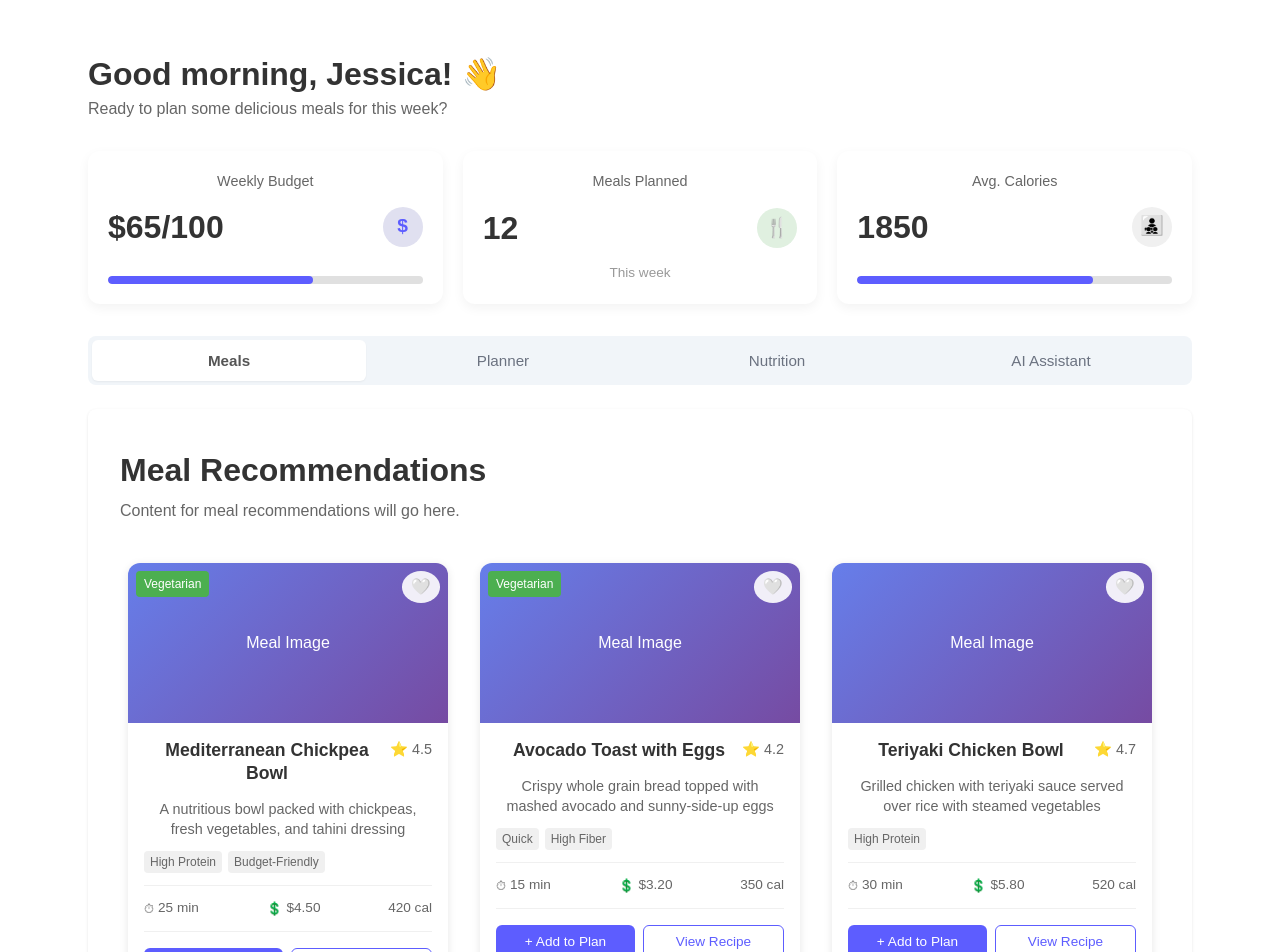
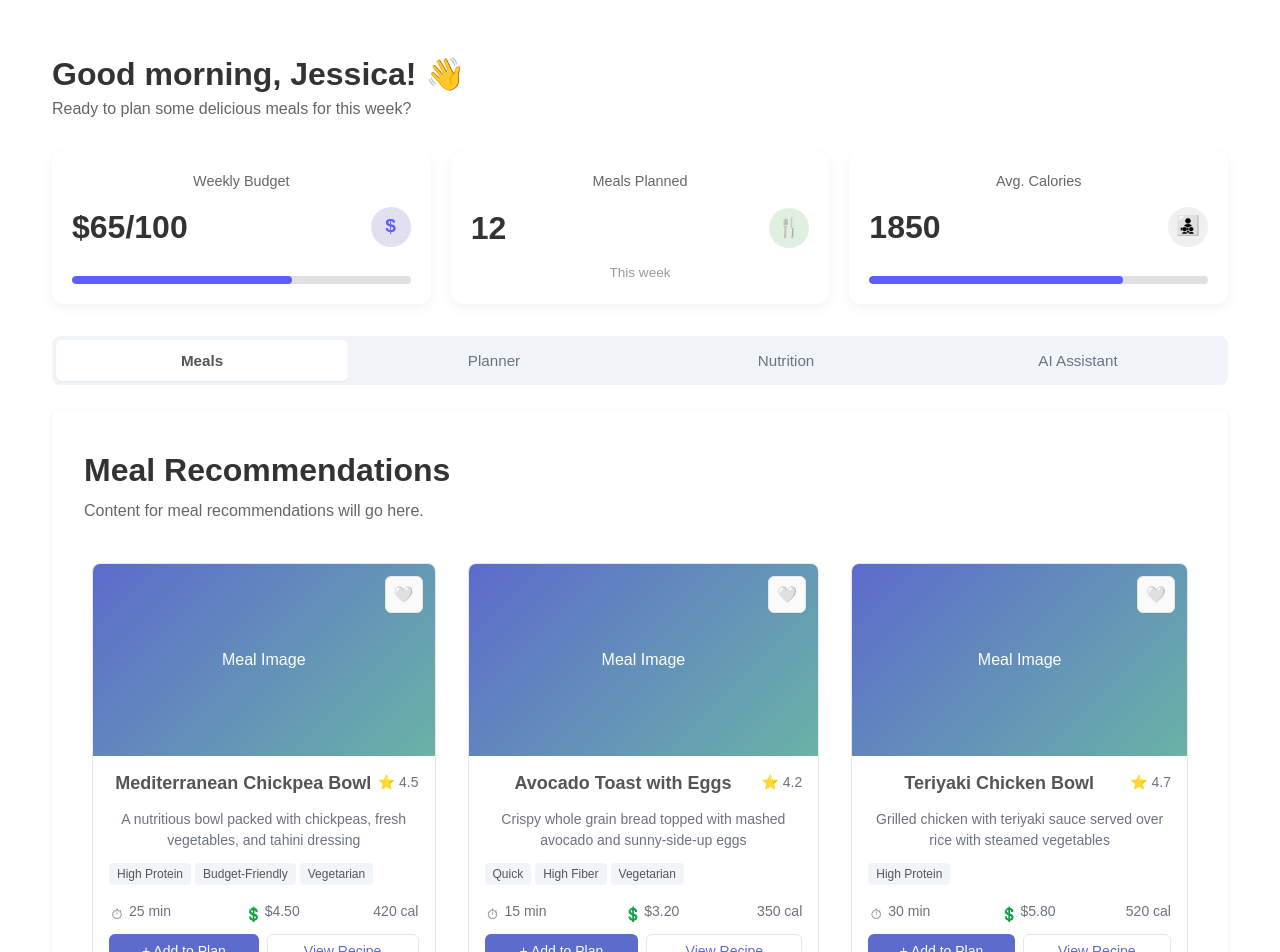
Before and after one commit to LindaMukundwa/NutritionU-Group1, a React (Vite) app in the folder frontend/: page / in a window 1280 px wide. Shown: the top 952 px of the page. Built offline with nearby package versions, Linux system fonts and the light colour scheme.

Commit message:
Created MealContentCard

```diff
--- a/frontend/src/components/Dashboard/Dashboard.tsx
+++ b/frontend/src/components/Dashboard/Dashboard.tsx
@@ -2,7 +2,7 @@
 
 import { type FC, useState } from "react"
 import styles from "./Dashboard.module.css"
-import MealContentCard from "../MealContentCard/MealContentCard"
+import MealContentCard from "./MealContentCard/MealContentCard"
 
 // Define the shape for the summary data for clarity and type safety
 interface SummaryCardData {
@@ -29,8 +29,7 @@ function MealContent() {
       price: "$4.50",
       calories: 420,
       rating: 4.5,
-      isVegetarian: true,
-      tags: ["High Protein", "Budget-Friendly"]
+      tags: ["High Protein", "Budget-Friendly", "Vegetarian"]
     },
     {
       imageUrl: undefined,
@@ -40,8 +39,7 @@ function MealContent() {
       price: "$3.20",
       calories: 350,
       rating: 4.2,
-      isVegetarian: true,
-      tags: ["Quick", "High Fiber"]
+      tags: ["Quick", "High Fiber", "Vegetarian"]
     },
     {
       imageUrl: undefined,
@@ -72,7 +70,6 @@ function MealContent() {
             price={meal.price}
             calories={meal.calories}
             rating={meal.rating}
-            isVegetarian={meal.isVegetarian}
             tags={meal.tags}
           />
         ))}
--- a/frontend/src/components/MealContentCard/MealContentCard.module.css
+++ b/frontend/src/components/Dashboard/MealContentCard/MealContentCard.module.css
@@ -1,25 +1,25 @@
 /* MealContentCard.module.css */
+
 .MealContentCard {
   background: white;
-  border-radius: 12px;
-  box-shadow: 0 2px 8px rgba(0, 0, 0, 0.1);
+  border: 1px solid #e5e7eb;
+  border-radius: 8px;
   overflow: hidden;
   min-width: 280px;
-  max-width: 320px;
+  max-width: 350px;
   margin: 8px;
-  transition: transform 0.2s ease, box-shadow 0.2s ease;
+  transition: box-shadow 0.2s ease;
 }
 
 .MealContentCard:hover {
-  transform: translateY(-2px);
-  box-shadow: 0 4px 16px rgba(0, 0, 0, 0.15);
+  box-shadow: 0 10px 15px -3px rgb(0 0 0 / 0.1), 0 4px 6px -4px rgb(0 0 0 / 0.1);
 }
 
 /* Image Section */
 .imageContainer {
   position: relative;
   width: 100%;
-  height: 160px;
+  height: 192px;
   background: #f5f5f5;
 }
 
@@ -35,47 +35,35 @@
   display: flex;
   align-items: center;
   justify-content: center;
-  background: linear-gradient(135deg, #667eea 0%, #764ba2 100%);
+  background: linear-gradient(135deg, #5c6bcc 0%, #6ab3a7 100%);
   color: white;
   font-weight: 500;
 }
 
 .likeButton {
   position: absolute;
-  top: 8px;
-  right: 8px;
-  background: rgba(255, 255, 255, 0.9);
-  border: none;
-  border-radius: 50%;
-  width: 32px;
-  height: 32px;
+  top: 12px;
+  right: 12px;
+  background: hsl(0 0% 98%);
+  border: 1px solid #e5e7eb;
+  border-radius: 6px;
+  padding: 8px;
   display: flex;
   align-items: center;
   justify-content: center;
   cursor: pointer;
   font-size: 16px;
   transition: all 0.2s ease;
+  box-shadow: 0 1px 2px 0 rgb(0 0 0 / 0.05);
 }
 
 .likeButton:hover {
   background: white;
-  transform: scale(1.1);
+  box-shadow: 0 1px 3px 0 rgb(0 0 0 / 0.1), 0 1px 2px -1px rgb(0 0 0 / 0.1);
 }
 
 .likeButton.liked {
-  background: rgba(255, 255, 255, 0.95);
-}
-
-.vegetarianBadge {
-  position: absolute;
-  top: 8px;
-  left: 8px;
-  background: #4CAF50;
-  color: white;
-  padding: 4px 8px;
-  border-radius: 4px;
-  font-size: 0.75rem;
-  font-weight: 500;
+  background: white;
 }
 
 /* Content Section */
@@ -91,9 +79,9 @@
 }
 
 .title {
-  font-size: 1.1rem;
+  font-size: 1.125rem;
   font-weight: 600;
-  color: #333;
+  color: #555555;
   margin: 0;
   flex: 1;
   line-height: 1.3;
@@ -103,15 +91,15 @@
   display: flex;
   align-items: center;
   gap: 4px;
-  font-size: 0.9rem;
-  color: #666;
-  font-weight: 500;
+  font-size: 0.875rem;
+  color: #6b7280;
+  font-weight: 400;
 }
 
 .description {
-  color: #666;
-  font-size: 0.9rem;
-  line-height: 1.4;
+  color: #6b7280;
+  font-size: 0.875rem;
+  line-height: 1.5;
   margin-bottom: 12px;
   display: -webkit-box;
   -webkit-line-clamp: 2;
@@ -122,17 +110,17 @@
 .tags {
   display: flex;
   flex-wrap: wrap;
-  gap: 6px;
-  margin-bottom: 12px;
+  gap: 4px;
+  margin-bottom: 16px;
 }
 
 .tag {
-  background: #f0f0f0;
-  color: #666;
-  padding: 2px 6px;
+  background: #f1f5f9;
+  color: #555555;
+  padding: 2px 8px;
   border-radius: 4px;
   font-size: 0.75rem;
-  font-weight: 500;
+  font-weight: 400;
 }
 
 /* Meal Details */
@@ -140,26 +128,24 @@
   display: flex;
   justify-content: space-between;
   align-items: center;
-  margin-bottom: 16px;
-  padding: 12px 0;
-  border-top: 1px solid #f0f0f0;
-  border-bottom: 1px solid #f0f0f0;
+  margin-bottom: 12px;
+  font-size: 0.875rem;
+  color: #6b7280;
 }
 
 .detailItem {
   display: flex;
   align-items: center;
   gap: 4px;
-  font-size: 0.85rem;
-  color: #666;
 }
 
 .detailIcon {
-  font-size: 0.8rem;
+  width: 16px;
+  height: 16px;
 }
 
 .detailText {
-  font-weight: 500;
+  font-weight: 400;
 }
 
 /* Action Buttons */
@@ -170,34 +156,48 @@
 
 .addButton {
   flex: 1;
-  background: #5d5dff;
+  background: #5c6bcc;
   color: white;
   border: none;
-  padding: 8px 12px;
+  padding: 8px 16px;
   border-radius: 6px;
-  font-size: 0.85rem;
+  font-size: 0.875rem;
   font-weight: 500;
   cursor: pointer;
   transition: background-color 0.2s ease;
+  display: inline-flex;
+  align-items: center;
+  justify-content: center;
 }
 
 .addButton:hover {
-  background: #4a4aff;
+  background: #4a5ab8;
 }
 
 .viewButton {
   flex: 1;
   background: transparent;
-  color: #5d5dff;
-  border: 1px solid #5d5dff;
-  padding: 8px 12px;
+  color: #5c6bcc;
+  border: 1px solid #e5e7eb;
+  padding: 8px 16px;
   border-radius: 6px;
-  font-size: 0.85rem;
+  font-size: 0.875rem;
   font-weight: 500;
   cursor: pointer;
   transition: all 0.2s ease;
+  display: inline-flex;
+  align-items: center;
+  justify-content: center;
 }
 
 .viewButton:hover {
-  background: #f0f0ff;
+  background: #f1f5f9;
 }
+
+/* Focus states for accessibility */
+.addButton:focus-visible,
+.viewButton:focus-visible,
+.likeButton:focus-visible {
+  outline: 2px solid #5c6bcc;
+  outline-offset: 2px;
+}
--- a/frontend/src/components/MealContentCard/MealContentCard.tsx
+++ b/frontend/src/components/Dashboard/MealContentCard/MealContentCard.tsx
@@ -10,7 +10,6 @@ interface MealContentCardProps {
   price: string;
   calories: number;
   rating?: number;
-  isVegetarian?: boolean;
   tags?: string[];
 }
 
@@ -22,7 +21,6 @@ const MealContentCard: FC<MealContentCardProps> = ({
   price,
   calories,
   rating,
-  isVegetarian = false,
   tags = []
 }) => {
   const [isLiked, setIsLiked] = useState(false);
@@ -50,10 +48,6 @@ const MealContentCard: FC<MealContentCardProps> = ({
           {isLiked ? '❤️' : '🤍'}
         </button>
 
-        {/* Vegetarian Badge */}
-        {isVegetarian && (
-          <div className={styles.vegetarianBadge}>Vegetarian</div>
-        )}
       </div>
 
       {/* Content Section */}
--- a/frontend/src/index.css
+++ b/frontend/src/index.css
@@ -51,7 +51,7 @@ button:hover {
 }
 button:focus,
 button:focus-visible {
-  outline: 4px auto -webkit-focus-ring-color;
+  /*outline: 4px auto -webkit-focus-ring-color; */
 }
 
 @media (prefers-color-scheme: light) {
```
